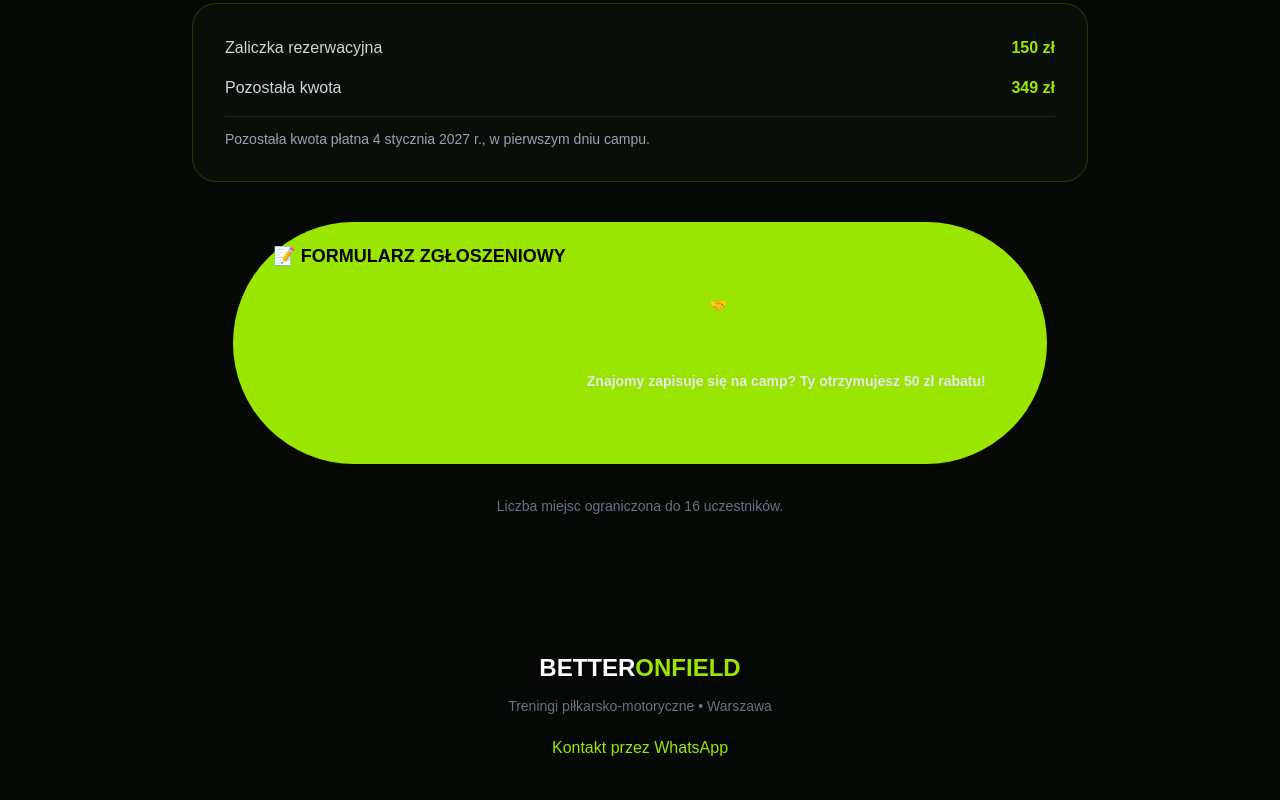
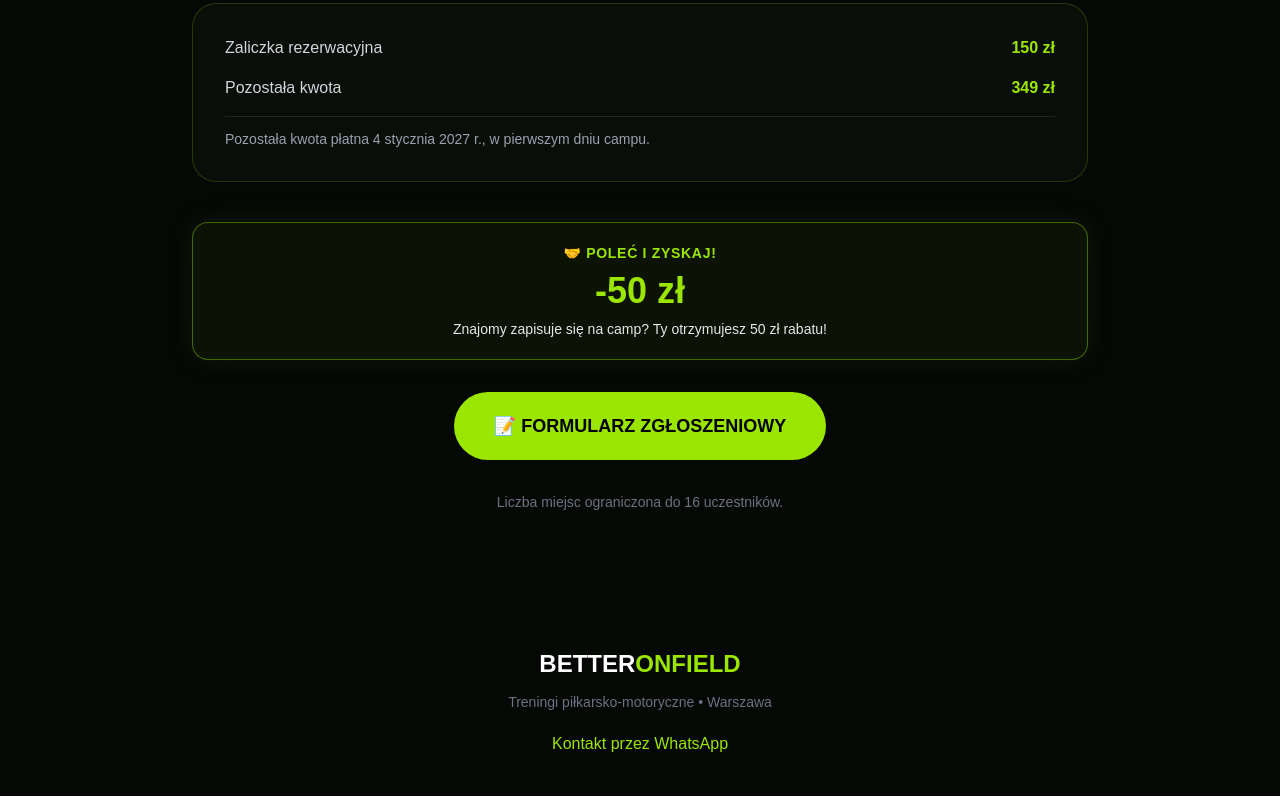
Before and after one commit to betteronfield/betteronfield-website, a Next.js app: page /pre-winter-camp-2027 in a window 1280 px wide. Shown: the part 3554-4354 px from the top of the page. Built offline with nearby package versions, Linux system fonts and the light colour scheme.

Commit message:
Update page.tsx

```diff
--- a/app/pre-winter-camp-2027/page.tsx
+++ b/app/pre-winter-camp-2027/page.tsx
@@ -321,15 +321,7 @@ export default function PreWinterCampPage() {
               w pierwszym dniu campu.
             </p>
           </div>
-
-          <a
-            href="https://docs.google.com/forms/d/e/1FAIpQLSeeiq0wtvXixYe828eswYu1j8t02dzv8__DALGnLVsoXrFtfw/viewform?usp=header"
-            target="_blank"
-            rel="noopener noreferrer"
-            className="inline-flex bg-lime-400 text-black px-10 py-5 rounded-full font-black text-lg hover:scale-105 transition"
-          >
-            📝 FORMULARZ ZGŁOSZENIOWY
-         {/* BONUS ZA POLECENIE */}
+  {/* BONUS ZA POLECENIE */}
 <div className="mt-8 mb-8 rounded-2xl border border-lime-400/40 bg-lime-400/5 p-5 text-center shadow-[0_0_30px_rgba(163,230,53,0.08)]">
 
   <p className="text-lime-400 font-black uppercase tracking-wider text-sm">
@@ -345,6 +337,13 @@ export default function PreWinterCampPage() {
   </p>
 
 </div>
+          <a
+            href="https://docs.google.com/forms/d/e/1FAIpQLSeeiq0wtvXixYe828eswYu1j8t02dzv8__DALGnLVsoXrFtfw/viewform?usp=header"
+            target="_blank"
+            rel="noopener noreferrer"
+            className="inline-flex bg-lime-400 text-black px-10 py-5 rounded-full font-black text-lg hover:scale-105 transition"
+          >
+            📝 FORMULARZ ZGŁOSZENIOWY
           </a>
 
           <p className="text-gray-500 text-sm mt-8">
```
